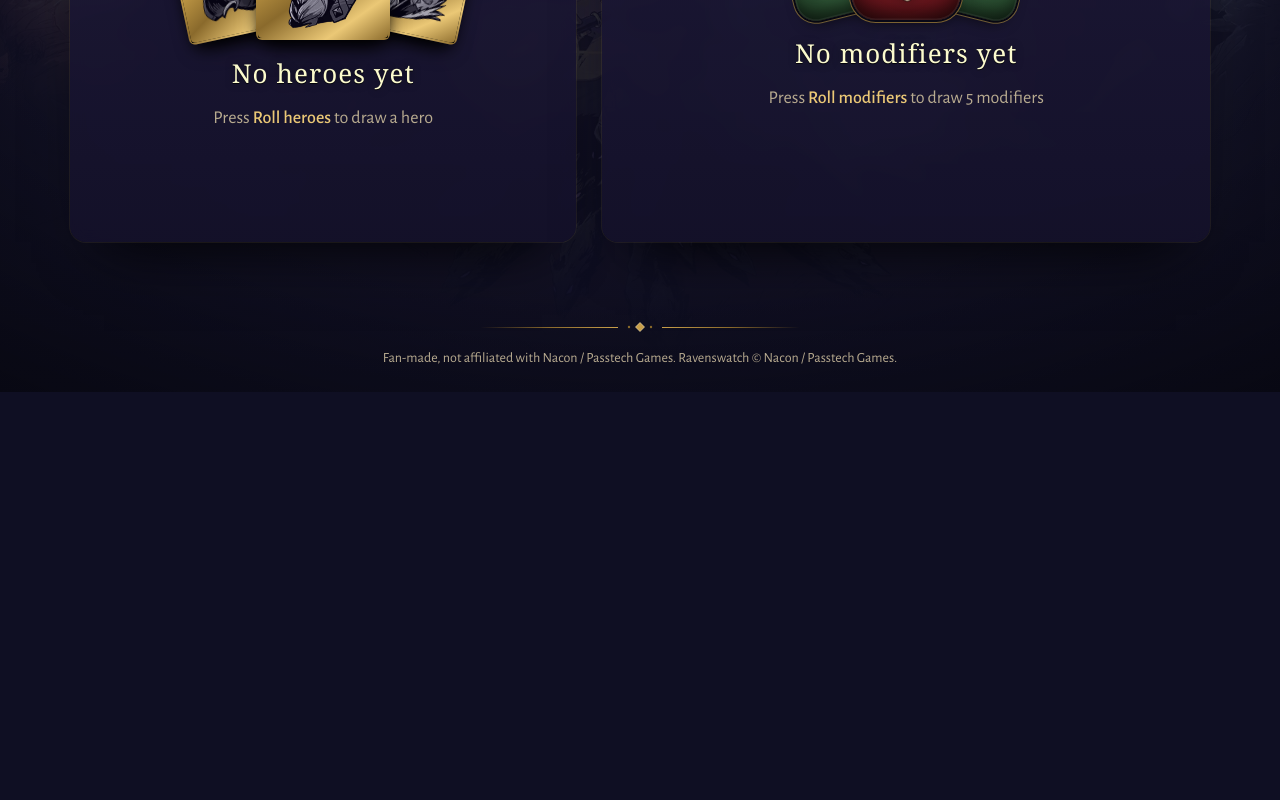
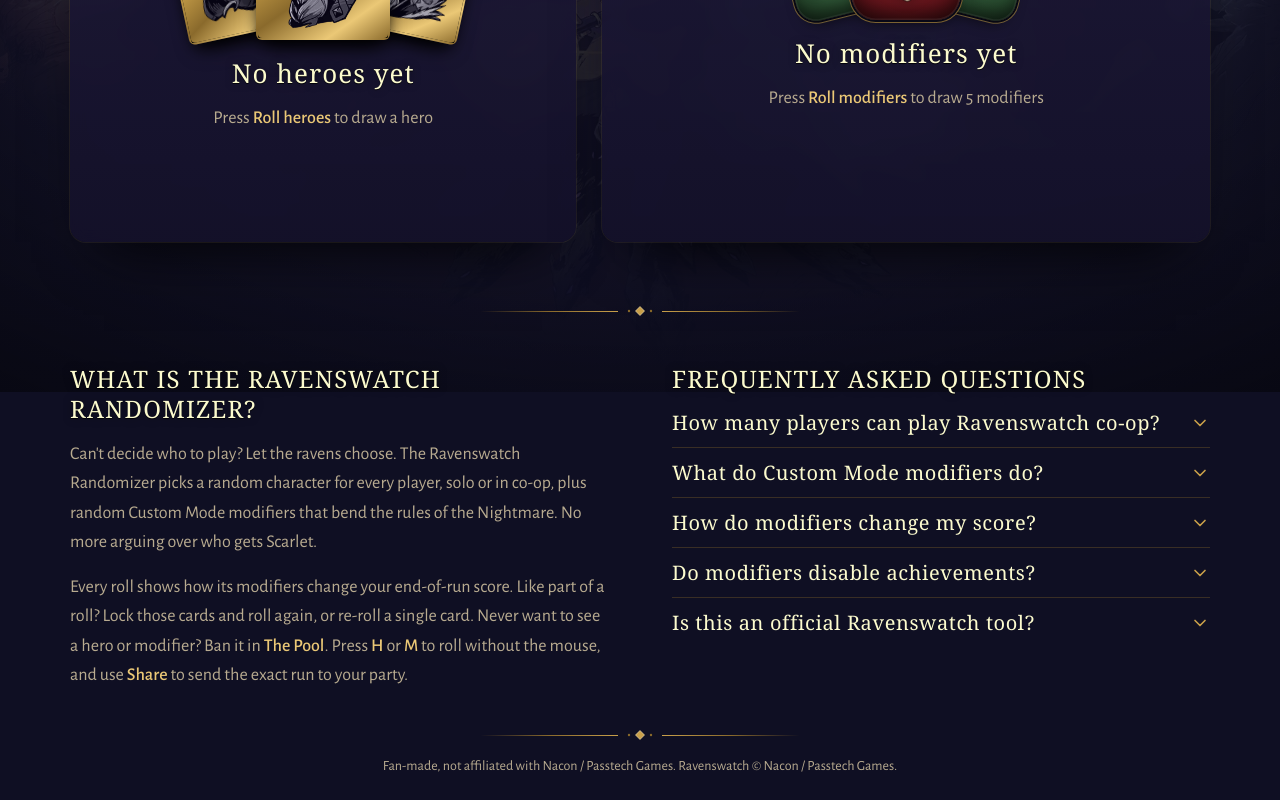
Before and after one commit to nick-bukovskyi/ravenswatch-randomizer, a React (Vite) app: page / in a window 1280 px wide. Shown: the part 408-1208 px from the top of the page. Before the commit the page ends 800 px from the top, so only its background shows below. Built offline with nearby package versions, Linux system fonts and the light colour scheme; a web font is replaced by a local one.

Commit message:
Add intro and FAQ guide section

```diff
--- a/src/app/App.tsx
+++ b/src/app/App.tsx
@@ -2,6 +2,7 @@ import * as Toast from '@radix-ui/react-toast';
 import { TooltipProvider } from '@radix-ui/react-tooltip';
 import { MotionConfig } from 'motion/react';
 
+import { GuideSection } from '../features/guide/components/GuideSection.tsx';
 import { Backdrop } from './layout/Backdrop.tsx';
 import { Footer } from './layout/Footer.tsx';
 import { Header } from './layout/Header.tsx';
@@ -18,6 +19,7 @@ export function App() {
             <Header />
             <main className="flex-1">
               <MainScreen />
+              <GuideSection />
             </main>
             <Footer />
           </div>
--- /dev/null
+++ b/src/features/guide/components/FaqItem.tsx
@@ -0,0 +1,61 @@
+import { motion } from 'motion/react';
+import { useId, useState } from 'react';
+
+import { usePrefersReducedMotion } from '../../../shared/hooks/usePrefersReducedMotion.ts';
+import { Icon } from '../../../shared/ui/Icon.tsx';
+import type { FaqEntry } from '../data/faq.ts';
+
+interface FaqItemProps {
+  entry: FaqEntry;
+}
+
+// The answer stays in the HTML while closed, so search engines index it
+export function FaqItem({ entry }: FaqItemProps) {
+  const panelId = useId();
+  const prefersReducedMotion = usePrefersReducedMotion();
+
+  const [isOpen, setIsOpen] = useState(false);
+
+  return (
+    <div className="py-3">
+      <h3>
+        <button
+          type="button"
+          aria-expanded={isOpen}
+          aria-controls={panelId}
+          className="group flex w-full cursor-pointer items-center justify-between gap-4 text-left text-xl leading-tight tracking-[0.03em] text-cream-bright transition-colors duration-200 hover:text-gold-100"
+          onClick={() => setIsOpen(!isOpen)}
+        >
+          {entry.question}
+          <Icon
+            name="caret"
+            className="size-5 shrink-0 text-gold-500 transition-transform duration-300 ease-game group-aria-expanded:rotate-180"
+          />
+        </button>
+      </h3>
+      <motion.div
+        id={panelId}
+        inert={!isOpen}
+        initial={false}
+        animate={isOpen ? 'open' : 'closed'}
+        variants={{
+          open: { height: 'auto', opacity: 1 },
+          closed: { height: 0, opacity: 0 },
+        }}
+        transition={{
+          height: { duration: prefersReducedMotion ? 0 : 0.35, ease: [0.22, 1, 0.36, 1] },
+          opacity: { duration: 0.25 },
+        }}
+        className="overflow-hidden"
+      >
+        <motion.p
+          variants={{ open: { y: 0 }, closed: { y: -6 } }}
+          transition={{ duration: 0.35, ease: [0.22, 1, 0.36, 1] }}
+          className="pt-3 font-body text-lg leading-relaxed text-cream-muted"
+        >
+          {entry.answer}
+        </motion.p>
+      </motion.div>
+    </div>
+  );
+}
--- /dev/null
+++ b/src/features/guide/components/GuideSection.tsx
@@ -0,0 +1,43 @@
+import { Ornament } from '../../../shared/ui/Ornament.tsx';
+import { faq } from '../data/faq.ts';
+import { FaqItem } from './FaqItem.tsx';
+
+export function GuideSection() {
+  return (
+    <div className="mt-16 max-[560px]:mt-12">
+      <Ornament className="mx-auto mb-12 max-w-xs" />
+      <div className="grid grid-cols-[minmax(0,1fr)] gap-12 min-[900px]:grid-cols-2 min-[900px]:gap-16">
+        <section className="font-body text-lg leading-relaxed text-cream-muted">
+          <h2 className="mb-4 font-display text-[24px] leading-tight tracking-[0.05em] text-cream-bright uppercase text-engraved">
+            What is the Ravenswatch Randomizer?
+          </h2>
+          <p className="mb-4">
+            Can&apos;t decide who to play? Let the ravens choose. The Ravenswatch Randomizer picks a
+            random character for every player, solo or in co-op, plus random Custom Mode modifiers
+            that bend the rules of the Nightmare. No more arguing over who gets Scarlet.
+          </p>
+          <p>
+            Every roll shows how its modifiers change your end-of-run score. Like part of a roll?
+            Lock those cards and roll again, or re-roll a single card. Never want to see a hero or
+            modifier? Ban it in <b className="font-medium text-gold-300">The Pool</b>. Press{' '}
+            <kbd className="font-body font-medium text-gold-300">H</kbd> or{' '}
+            <kbd className="font-body font-medium text-gold-300">M</kbd> to roll without the mouse,
+            and use <b className="font-medium text-gold-300">Share</b> to send the exact run to your
+            party.
+          </p>
+        </section>
+
+        <section>
+          <h2 className="mb-1 text-[24px] leading-tight tracking-[0.05em] text-cream-bright uppercase text-engraved">
+            Frequently asked questions
+          </h2>
+          <div className="divide-y divide-gold-700/35">
+            {faq.map((entry) => (
+              <FaqItem key={entry.question} entry={entry} />
+            ))}
+          </div>
+        </section>
+      </div>
+    </div>
+  );
+}
--- /dev/null
+++ b/src/features/guide/data/faq.ts
@@ -0,0 +1,40 @@
+import { modifiers, type ModifierPolarity } from '../../modifiers/data/modifiers.ts';
+import { MAX_PARTY_SIZE } from '../../roll/lib/roll.ts';
+
+export interface FaqEntry {
+  readonly question: string;
+  readonly answer: string;
+}
+
+export const faq: readonly FaqEntry[] = [
+  {
+    question: 'How many players can play Ravenswatch co-op?',
+    answer: `Up to ${MAX_PARTY_SIZE}. Set the party size to match your group and every player gets a different hero. Lock the heroes your friends already picked and roll only the rest.`,
+  },
+  {
+    question: 'What do Custom Mode modifiers do?',
+    answer: `Custom Mode lets you change the rules of a run with ${modifiers.length} modifiers. Good modifiers are bonuses, like Light Feet, which gives your dash a very short cooldown. Bad modifiers are maluses that make the Nightmare fight harder, like Berserker Foes, whose enemies hit harder as their health drops. Roll good ones, bad ones or a mix.`,
+  },
+  {
+    question: 'How do modifiers change my score?',
+    answer: `Each good modifier lowers your end-of-run score by ${scoreRange('good')}, and each bad one raises it by ${scoreRange('bad')}. The randomizer adds up the total for every roll, so you know the score change before the run starts.`,
+  },
+  {
+    question: 'Do modifiers disable achievements?',
+    answer:
+      'Yes. Runs with modifiers do not unlock achievements, difficulties or outfits. You still unlock new heroes, as the developers have confirmed.',
+  },
+  {
+    question: 'Is this an official Ravenswatch tool?',
+    answer:
+      'No. It is a free fan-made tool. It is not affiliated with Passtech Games or Nacon, the developer and publisher of Ravenswatch.',
+  },
+];
+
+function scoreRange(polarity: ModifierPolarity): string {
+  const sizes = modifiers
+    .filter((modifier) => modifier.polarity === polarity)
+    .map((modifier) => Math.abs(modifier.scorePercent));
+
+  return `${Math.min(...sizes)}% to ${Math.max(...sizes)}%`;
+}
```
